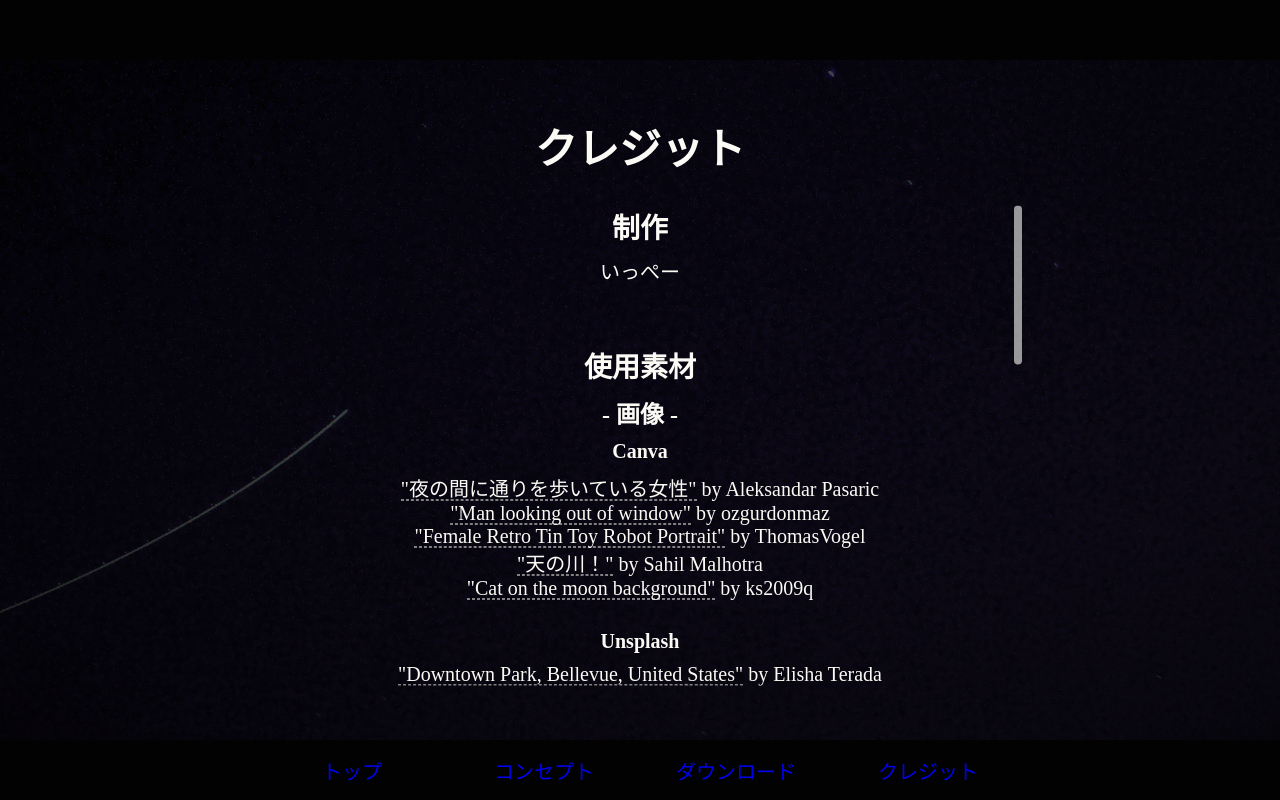
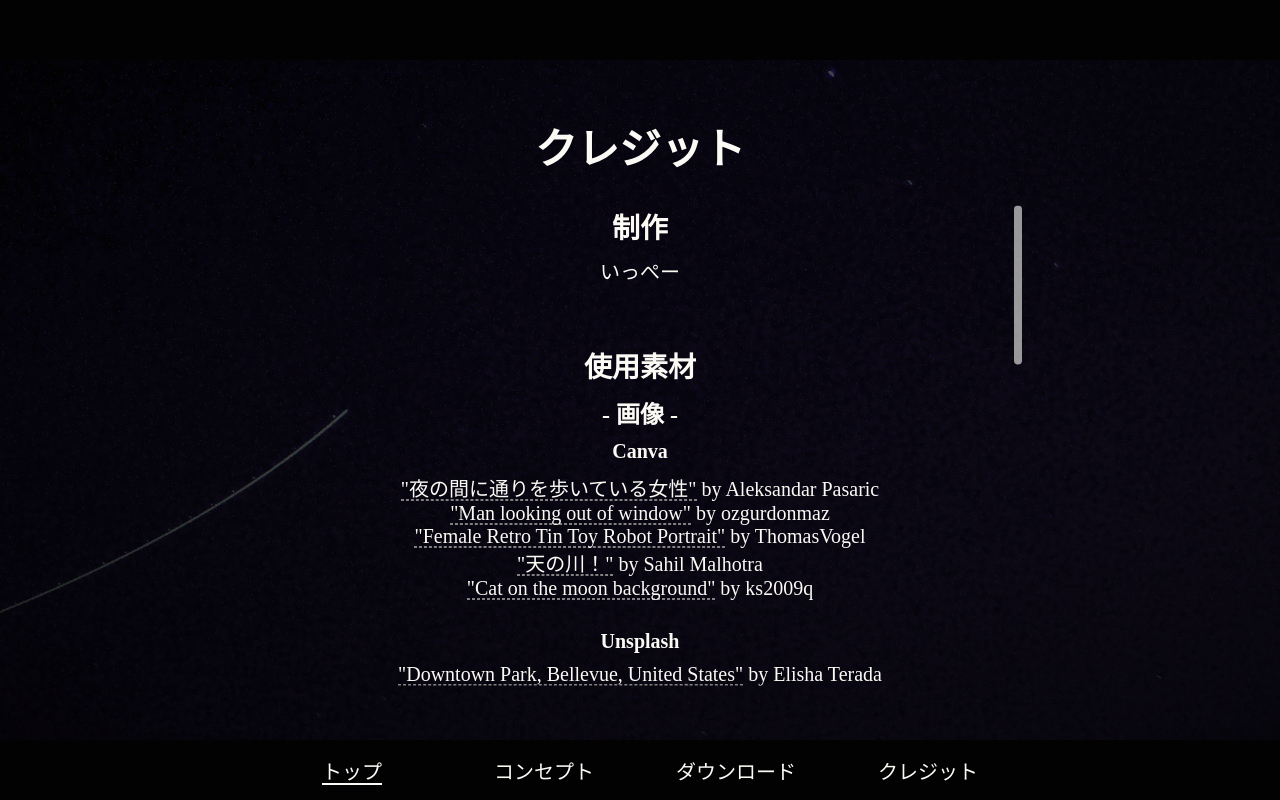
Before and after one commit to ichi-h/myochikirin-hp, a React (Create React App) app: page /credit in a window 1280 px wide. In both pictures the pointer is over the link "トップ". Built offline with nearby package versions, Linux system fonts and the light colour scheme; a web font is replaced by a local one.

Commit message:
update navbar design

```diff
--- a/src/assets/css/Navbar.css
+++ b/src/assets/css/Navbar.css
@@ -17,4 +17,9 @@
 
 .navbar li a {
   text-decoration: none;
+  color: #fbfaf5;
 }
+
+.navbar li a:hover {
+  border-bottom: 2px solid #fbfaf5;
+}
```
